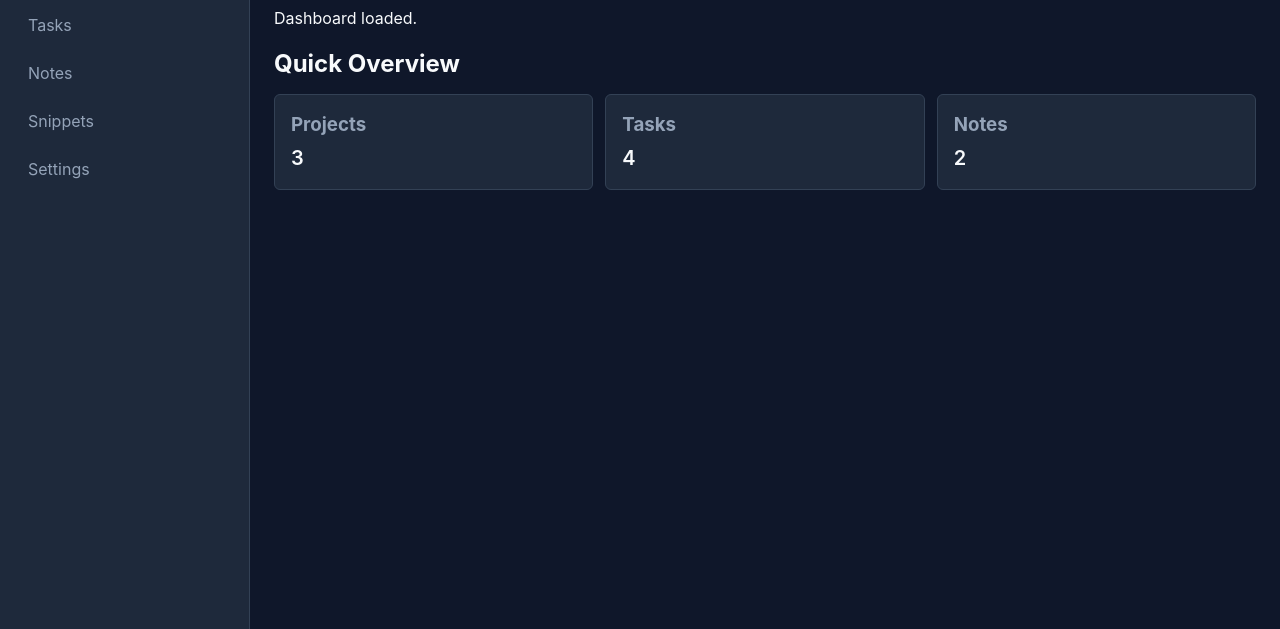
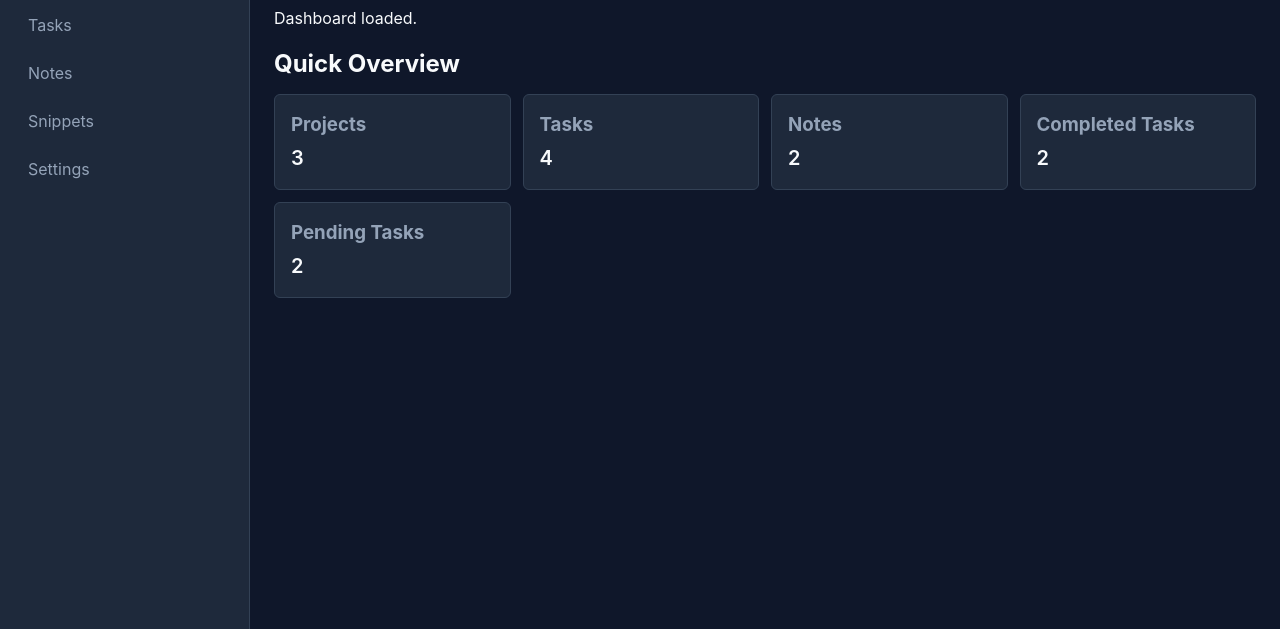
Before and after one commit to aryanraj135790-cmd/raviverse-workspace, a plain HTML site: page index.html in a window 1280 px wide. Shown: the part 171-800 px from the top of the page. Drawn offline with Linux system fonts and the light colour scheme.

Commit message:
feat: add task status dashboard cards

```diff
--- a/index.html
+++ b/index.html
@@ -55,6 +55,18 @@
                 <h3>Notes</h3>
                 <p class="overview-value" data-dashboard-stat="notes">0</p>
               </div>
+              <div class="overview-item">
+                <h3>Completed Tasks</h3>
+                <p class="overview-value" data-dashboard-stat="completedTasks">
+                  0
+                </p>
+              </div>
+              <div class="overview-item">
+                <h3>Pending Tasks</h3>
+                <p class="overview-value" data-dashboard-stat="pendingTasks">
+                  0
+                </p>
+              </div>
             </div>
           </section>
         </div>
```
